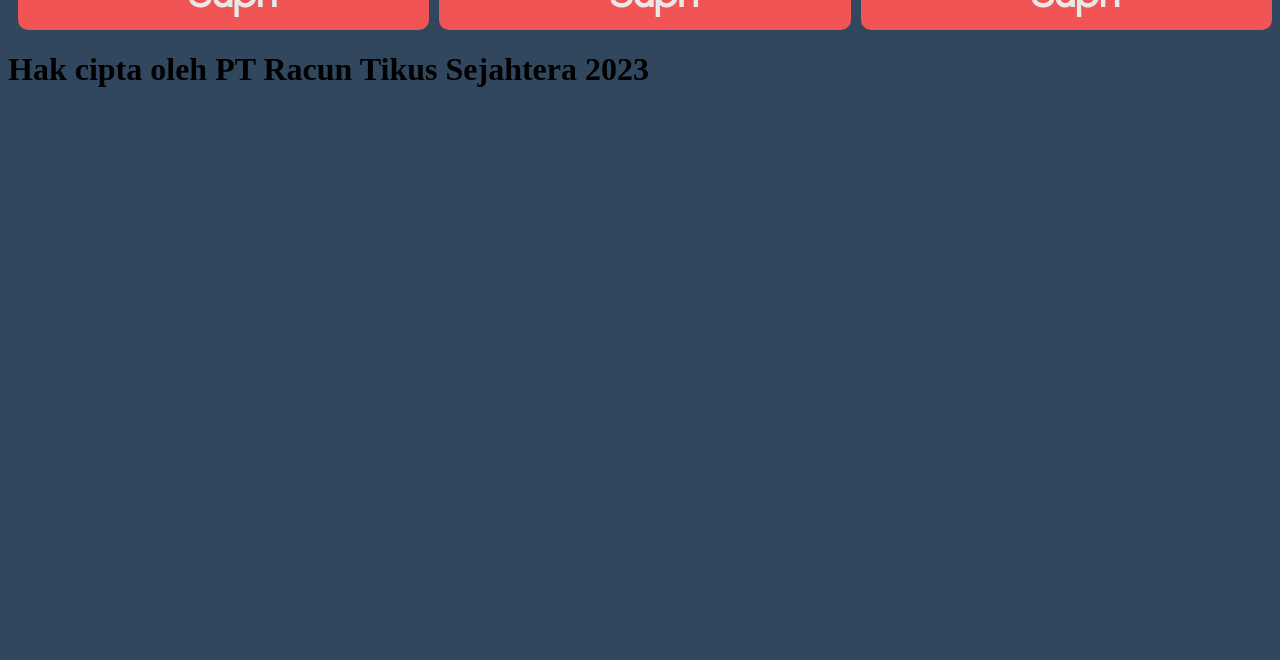
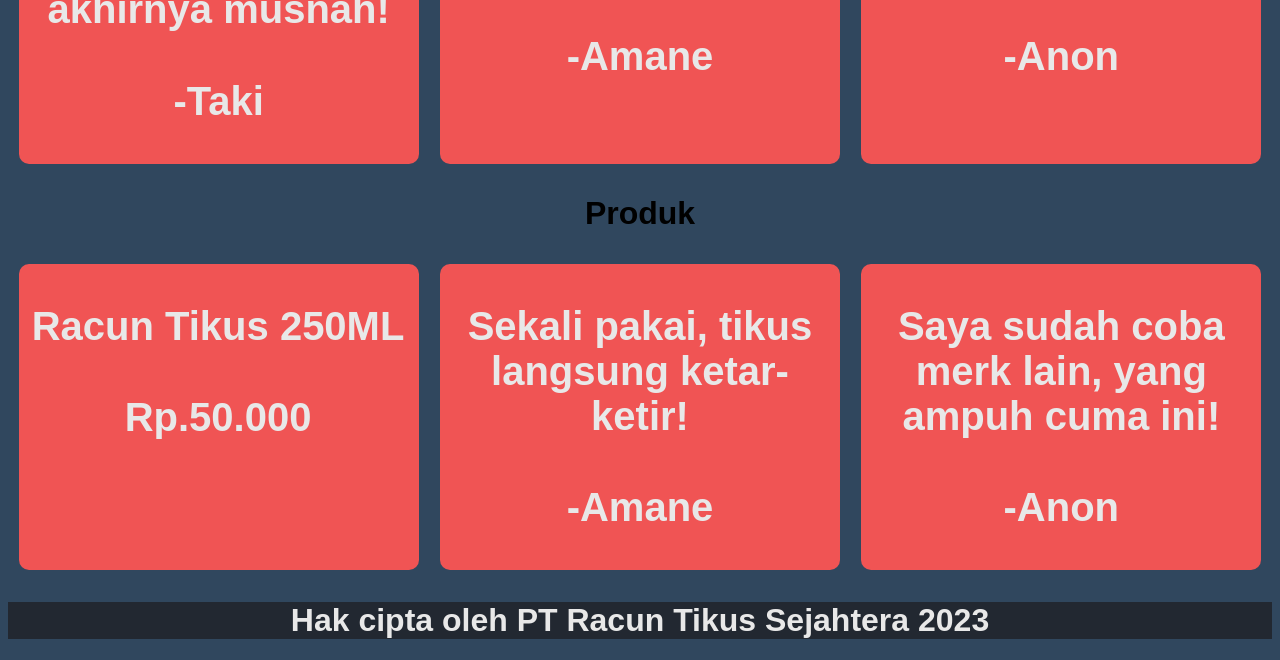
Before and after one commit to sekalengrengginang/theracuntikus, a plain HTML site: page index.html in a window 1280 px wide. Shown: the part 952-1612 px from the top of the page. Before the commit the page ends 1062 px from the top, so only its background shows below. Drawn offline with Linux system fonts and the light colour scheme; a web font is replaced by a local one.

Commit message:
feat: add product

```diff
--- a/assets/css/style.css
+++ b/assets/css/style.css
@@ -36,14 +36,14 @@ nav h1 {
   color:#E8E8E8;
   font-family: "Urbanist", sans-serif;
   display: flex;
-  flex-flow: row;
+  justify-content: space-around;
 }
 .content-testimonial{
   font-family: "Urbanist", sans-serif;
   font-size: 20px;
-  width: auto;
+  width: 400px;
   height: auto;
-  margin-left: 10px;
+  margin: 10px;
   border-radius: 10px;
   background-color: #F05454;
 }
@@ -52,7 +52,10 @@ nav h1 {
   padding: 10px 10px 10px 10px;
   text-align: center;
 }
-
+ h1{
+  font-family: 'Signika',sans-serif;
+  text-align: center;
+}
 
 /* heroes */
 .heroes {
@@ -62,21 +65,25 @@ nav h1 {
   height: 500px;
   margin-bottom: 50px;
   display: flex;
+  flex-direction: column;
   margin-top: 10px;
   border-radius: 30px;
-  box-shadow: white;
   background-color: #F05454;
 }
-td h1{
-  margin: auto;
-}
 .cat-picture {
-  width: 400px;
-  height: 400px;
-  padding-left: 20px;
-  border-radius: 15%;
+  display: flex;
+  width: auto;
+  height: 500px;
+  border-top-left-radius: 30px;
+  border-bottom-left-radius: 30px;
 }
 
+footer{
+  text-align: center;
+  font-family: "Urbanist", sans-serif;
+  background-color: #222831;
+  color: #E8E8E8;
+}
 
 /* responsive */
 @media screen and (max-width: 768px) {
@@ -97,13 +104,15 @@ td h1{
     display: none;
   }
   .heroes{
-    font-size: 20px;
+    flex-direction: column;
   }
   .cat-picture{
-    width: 100px;
-    height: 100px;
+    display: none;
   }
   .content-testimonial{
     font-size: 10px;
   }
+  footer{
+    font-size: 10px;
+  }
 }
--- a/index.html
+++ b/index.html
@@ -18,7 +18,11 @@
     </header>
     <main>
       <article class="heroes">
+        <div>
+          <img src="/assets/pictures/manja-vitolic-j6UmKxKDRPw-unsplash.jpg" alt="" class="cat-picture">
+        </div>
       </article>
+      <h1 >Testimonial</h1>
       <!-- testimonial -->
       <div class="testimonial-card">
         <div class="content-testimonial">
@@ -28,7 +32,7 @@
                 <h1>
                   Produk ini keren banget, tikus dirumahku akhirnya musnah!
                 </h1>
-                <h1>-Supri</h1>
+                <h1>-Taki</h1>
               </td>
             </tr>
           </table>
@@ -38,9 +42,9 @@
               <tr>
                 <td>
                   <h1>
-                    Produk ini keren banget, tikus dirumahku akhirnya musnah!
+                    Sekali pakai, tikus langsung ketar-ketir!
                   </h1>
-                  <h1>-Supri</h1>
+                  <h1>-Amane</h1>
                 </td>
               </tr>
             </table>
@@ -50,9 +54,48 @@
               <tr>
                 <td>
                   <h1>
-                    Produk ini keren banget, tikus dirumahku akhirnya musnah!
+                    Saya sudah coba merk lain, yang ampuh cuma ini!
                   </h1>
-                  <h1>-Supri</h1>
+                  <h1>-Anon</h1>
+                </td>
+              </tr>
+            </table>
+          </div>
+      </div>
+      <h1>Produk</h1>
+      <div class="testimonial-card">
+        <div class="content-testimonial">
+          <table>
+            <tr>
+              <td>
+                <h1>
+                  Racun Tikus 250ML
+                </h1>
+                <h1>Rp.50.000</h1>
+              </td>
+            </tr>
+          </table>
+        </div>
+        <div class="content-testimonial">
+            <table>
+              <tr>
+                <td>
+                  <h1>
+                    Sekali pakai, tikus langsung ketar-ketir!
+                  </h1>
+                  <h1>-Amane</h1>
+                </td>
+              </tr>
+            </table>
+          </div>
+          <div class="content-testimonial">
+            <table>
+              <tr>
+                <td>
+                  <h1>
+                    Saya sudah coba merk lain, yang ampuh cuma ini!
+                  </h1>
+                  <h1>-Anon</h1>
                 </td>
               </tr>
             </table>
```
